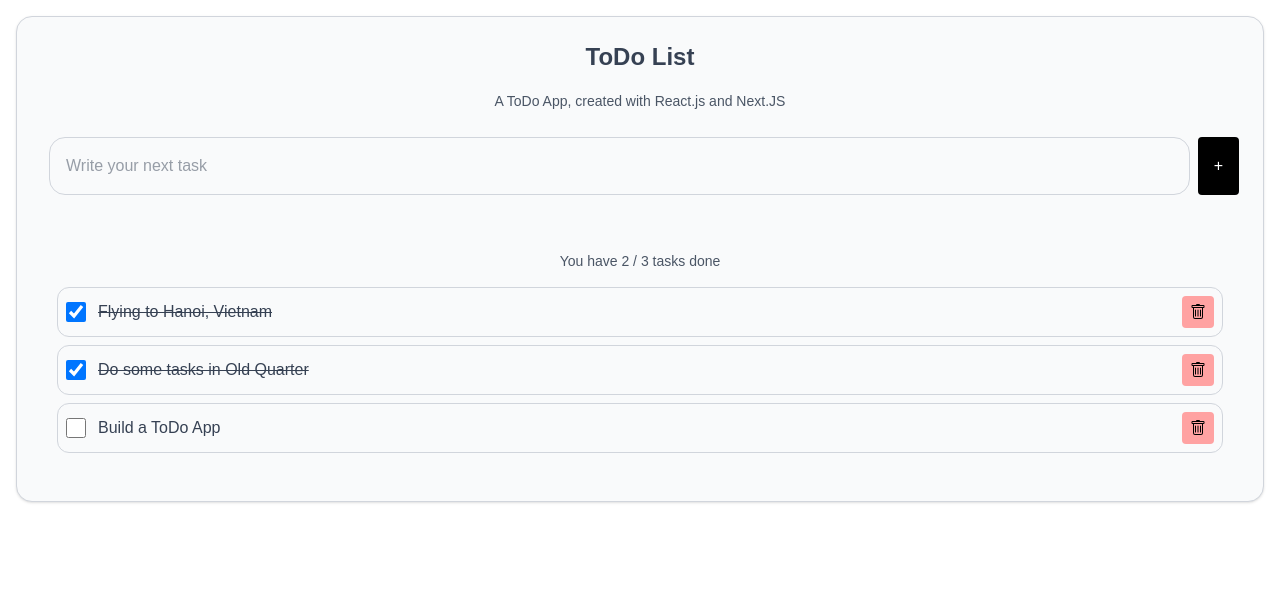
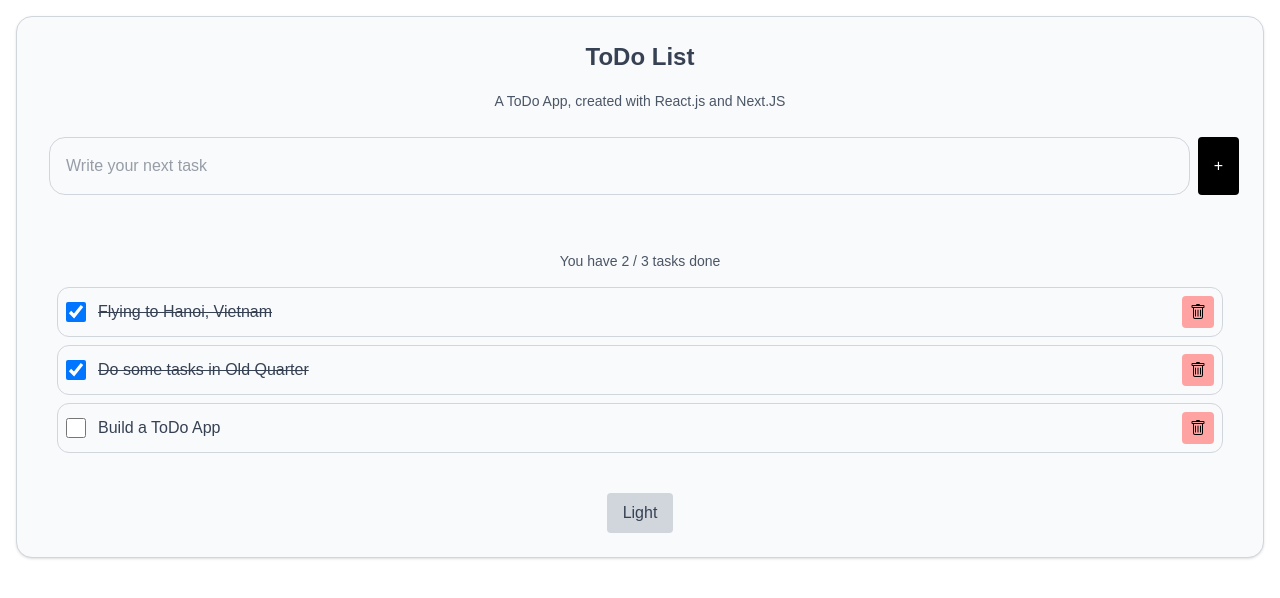
Before and after one commit to vuducle/next-todo-app, a Next.js app: page / in a window 1280 px wide. Shown: the top 598 px of the page. Built offline with nearby package versions, Linux system fonts and the light colour scheme.

Commit message:
usage of useContext and useLayoutEffect

```diff
--- a/src/app/Form.jsx
+++ b/src/app/Form.jsx
@@ -1,6 +1,12 @@
 'use client';
 import React from 'react';
-import { useState, useEffect } from 'react';
+import {
+  useState,
+  useEffect,
+  useLayoutEffect,
+  useContext,
+} from 'react';
+import { useTheme } from './ThemeContext';
 
 function Form() {
   const [todos, setTodos] = useState([
@@ -10,6 +16,7 @@ function Form() {
   ]);
   const [input, setInput] = useState('');
   const [counter, setCounter] = useState(0);
+  const { theme, setTheme } = useTheme();
 
   // load todos from localStorage
   useEffect(() => {
@@ -42,6 +49,12 @@ function Form() {
     const doneCount = todos.filter((todo) => todo.checked).length;
     setCounter(doneCount);
   }, [todos]);
+
+  useLayoutEffect(() => {
+    document.body.style.backgroundColor =
+      theme === 'dark' ? '#121212' : '#ffffff';
+    document.body.style.color = theme === 'dark' ? '#f5f5f5' : '#111';
+  }, [theme]);
 
   const handleSubmit = (e) => {
     e.preventDefault();
@@ -97,7 +110,7 @@ function Form() {
           <span className="text-sm text-gray-600 text-center flex flex-col">
             You have {counter} / {todos.length} tasks done
           </span>
-          <ul className="mt-4">
+          <ul className="mt-4 max-h-[300px] overflow-auto">
             {todos.map((todo, index) => (
               <li
                 key={index}
@@ -130,7 +143,7 @@ function Form() {
                     width="16"
                     height="16"
                     fill="currentColor"
-                    class="bi bi-trash"
+                    className="bi bi-trash"
                     viewBox="0 0 16 16"
                   >
                     <path d="M5.5 5.5A.5.5 0 0 1 6 6v6a.5.5 0 0 1-1 0V6a.5.5 0 0 1 .5-.5m2.5 0a.5.5 0 0 1 .5.5v6a.5.5 0 0 1-1 0V6a.5.5 0 0 1 .5-.5m3 .5a.5.5 0 0 0-1 0v6a.5.5 0 0 0 1 0z" />
@@ -141,6 +154,16 @@ function Form() {
             ))}
           </ul>
         </div>
+        <div className="flex justify-center mt-4">
+          <button
+            onClick={() =>
+              setTheme(theme === 'dark' ? 'light' : 'dark')
+            }
+            className="px-4 py-2 rounded bg-gray-300 hover:bg-gray-400"
+          >
+            {theme === 'dark' ? 'Dark' : 'Light'}
+          </button>
+        </div>
       </div>
     </div>
   );
--- /dev/null
+++ b/src/app/ThemeContext.jsx
@@ -0,0 +1,35 @@
+'use client';
+import {
+  createContext,
+  useContext,
+  useState,
+  useLayoutEffect,
+} from 'react';
+
+const ThemeContext = createContext();
+
+export function ThemeProvider({ children }) {
+  const [theme, setTheme] = useState('light');
+
+  // 🧠 Restore from localStorage *before* painting (prevents flicker)
+  useLayoutEffect(() => {
+    const storedTheme = localStorage.getItem('theme');
+    if (storedTheme) setTheme(storedTheme);
+  }, []);
+
+  // 💾 Persist to localStorage whenever it changes
+  useLayoutEffect(() => {
+    localStorage.setItem('theme', theme);
+    document.documentElement.className = theme; // apply immediately to <html>
+  }, [theme]);
+
+  return (
+    <ThemeContext.Provider value={{ theme, setTheme }}>
+      {children}
+    </ThemeContext.Provider>
+  );
+}
+
+export function useTheme() {
+  return useContext(ThemeContext);
+}
--- a/src/app/layout.js
+++ b/src/app/layout.js
@@ -1,5 +1,6 @@
 import { Geist, Geist_Mono } from 'next/font/google';
 import './globals.css';
+import { ThemeProvider } from './ThemeContext';
 
 const geistSans = Geist({
   variable: '--font-geist-sans',
@@ -22,7 +23,7 @@ export default function RootLayout({ children }) {
       <body
         className={`${geistSans.variable} ${geistMono.variable} antialiased bg-white text-black`}
       >
-        {children}
+        <ThemeProvider>{children}</ThemeProvider>
       </body>
     </html>
   );
```
